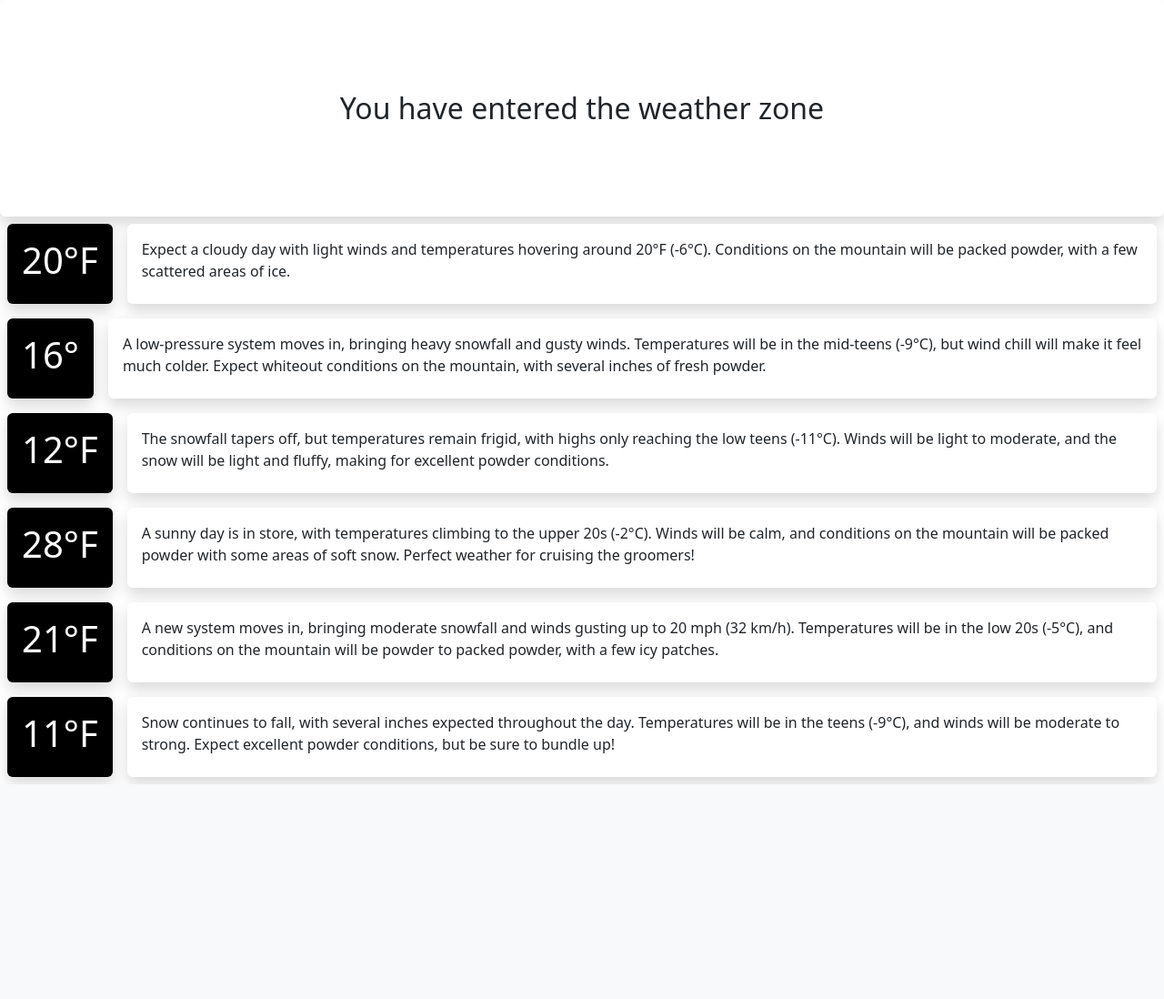
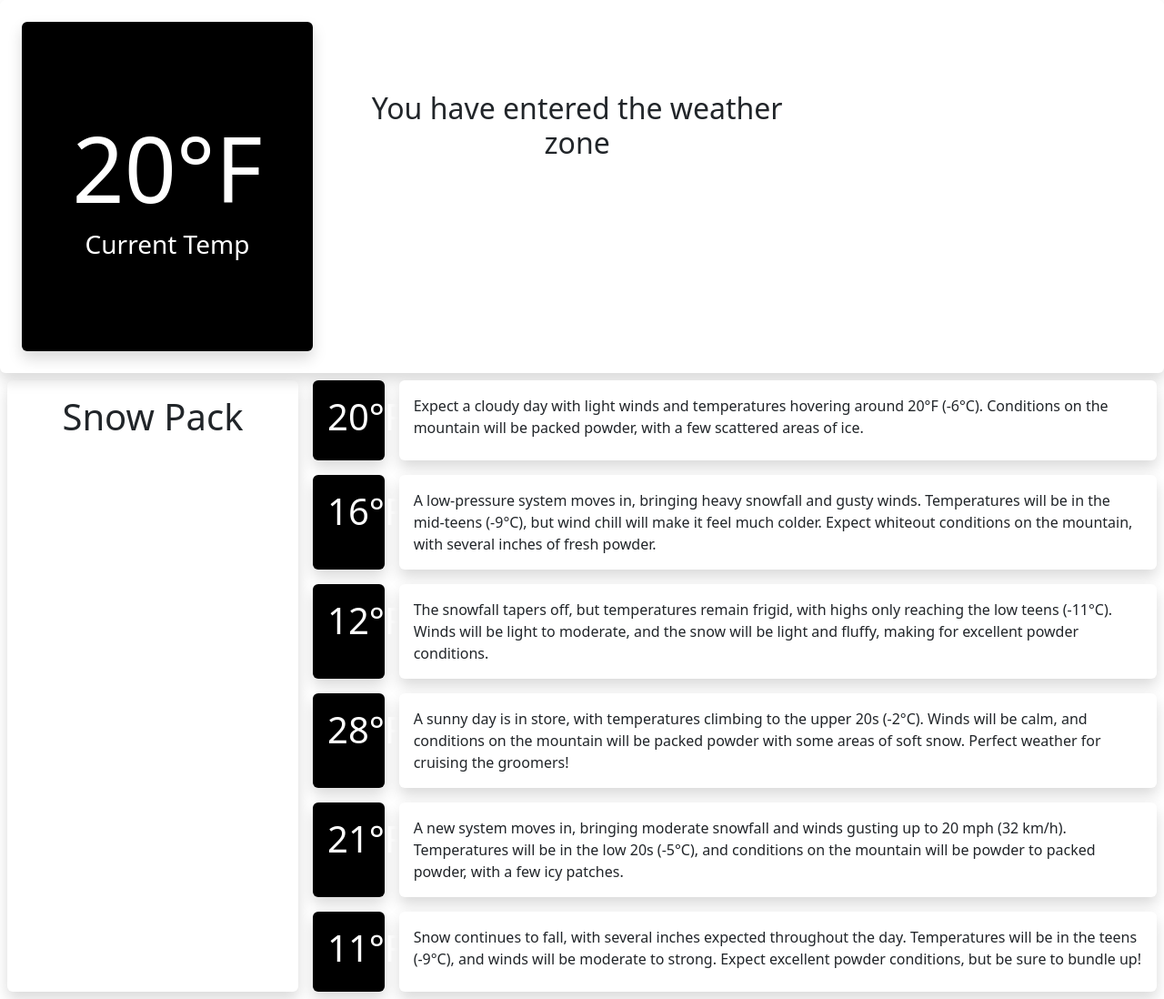
Before and after one commit to day22/Snow-Pack, a Flask app: page /weather in a window 1280 px wide. Shown: the part 56-1154 px from the top of the page at 91% size. Before the commit the page ends 918 px from the top, so only its background shows below. Run offline with Flask 2, Linux system fonts and the light colour scheme.

Commit message:
Added snow pack component of weather page

```diff
--- a/static/css/main.css
+++ b/static/css/main.css
@@ -27,3 +27,8 @@
 {
     background-color: #ffffff;
 }
+
+.current_temp
+{
+    font-size: 100px;
+}
--- a/templates/weather.html
+++ b/templates/weather.html
@@ -5,6 +5,7 @@
     <meta name="viewport" content="width=device-width, initial-scale=1">
     <title>Snow Pack</title>
     <link rel="stylesheet" href="/static/css/main.css">
+    <link rel="stylesheet" href="https://cdnjs.cloudflare.com/ajax/libs/animate.css/4.1.1/animate.min.css">
     <link href="https://cdn.jsdelivr.net/npm/bootstrap@5.3.0-alpha1/dist/css/bootstrap.min.css" rel="stylesheet" integrity="sha384-GLhlTQ8iRABdZLl6O3oVMWSktQOp6b7In1Zl3/Jr59b6EGGoI1aFkw7cmDA6j6gD" crossorigin="anonymous">
   </head>
   <body>
@@ -29,9 +30,21 @@
       <div class="container-fluid">
         <div class="row">
           <div class="col-lg-12 rounded shadow">
+            <div class="row">
+              <div class="temp-info m-4 col-3 text-center rounded shadow">
+                <div class="title">
+                  <div class="text-center">
+                    <h2 class="current_temp">20°F</h2>
+                    <h3>Current Temp</h3>
+                  </div>
+                </div>
+              </div>
+              <div class="col-5">
                 <div class="text-center">
                   <div class="title">
-                <h2>You have entered the weather zone</h2>
+                    <h2 class="text-center animate__animated animate__fadeIn">You have entered the weather zone</h2>
+                  </div>
+                </div>
               </div>
             </div>
           </div>
@@ -42,39 +55,48 @@
     <div class="weather-zone">
       <div class="container-fluid">
         <div class="row">
-          <div class="temp-info p-3 m-2 col-md-auto rounded shadow">
+          <div class="col-3 p-3 m-2 col rounded shadow">
+            <div class="text-center">
+              <h1>Snow Pack</h1>
+            </div>
+          </div>
+          <div class="col">
+            <div class="row">
+              <div class="temp-info p-3 m-2 col-1 rounded shadow">
                 <h1>20°F</h1>
               </div>
               <div class="weather-desc col p-3 m-2 col rounded shadow">Expect a cloudy day with light winds and temperatures hovering around 20°F (-6°C). Conditions on the mountain will be packed powder, with a few scattered areas of ice.</div>
             </div>
             <div class="row">
-          <div class="temp-info p-3 m-2 col-md-auto rounded shadow">
-            <h1>16°</h1>
+              <div class="temp-info p-3 m-2 col-1 rounded shadow">
+                <h1>16°F</h1>
               </div>
               <div class="weather-desc col p-3 m-2 col rounded shadow"> A low-pressure system moves in, bringing heavy snowfall and gusty winds. Temperatures will be in the mid-teens (-9°C), but wind chill will make it feel much colder. Expect whiteout conditions on the mountain, with several inches of fresh powder.</div>
             </div>
             <div class="row">
-          <div class="temp-info p-3 m-2 col-md-auto rounded shadow">
+              <div class="temp-info p-3 m-2 col-1 rounded shadow">
                 <h1>12°F</h1>
               </div>
               <div class="weather-desc col p-3 m-2 col rounded shadow"> The snowfall tapers off, but temperatures remain frigid, with highs only reaching the low teens (-11°C). Winds will be light to moderate, and the snow will be light and fluffy, making for excellent powder conditions.</div>
             </div>
             <div class="row">
-          <div class="temp-info p-3 m-2 col-md-auto rounded shadow">
+              <div class="temp-info p-3 m-2 col-1 rounded shadow">
                 <h1>28°F</h1>
               </div>
               <div class="weather-desc col p-3 m-2 col rounded shadow"> A sunny day is in store, with temperatures climbing to the upper 20s (-2°C). Winds will be calm, and conditions on the mountain will be packed powder with some areas of soft snow. Perfect weather for cruising the groomers!</div>
             </div>
             <div class="row">
-          <div class="temp-info p-3 m-2 col-md-auto rounded shadow">
+              <div class="temp-info p-3 m-2 col-1 rounded shadow">
                 <h1>21°F</h1>
               </div>
               <div class="weather-desc col p-3 m-2 col rounded shadow"> A new system moves in, bringing moderate snowfall and winds gusting up to 20 mph (32 km/h). Temperatures will be in the low 20s (-5°C), and conditions on the mountain will be powder to packed powder, with a few icy patches.</div>
             </div><div class="row">
-          <div class="temp-info p-3 m-2 col-md-auto rounded shadow">
+              <div class="temp-info p-3 m-2 col-1 rounded shadow">
                 <h1>11°F</h1>
               </div>
               <div class="weather-desc col p-3 m-2 col rounded shadow"> Snow continues to fall, with several inches expected throughout the day. Temperatures will be in the teens (-9°C), and winds will be moderate to strong. Expect excellent powder conditions, but be sure to bundle up!</div>
+            </div>
+          </div>
         </div>
       </div>
     </div>
```
Lines whose indentation alone changed are shown as unchanged.
